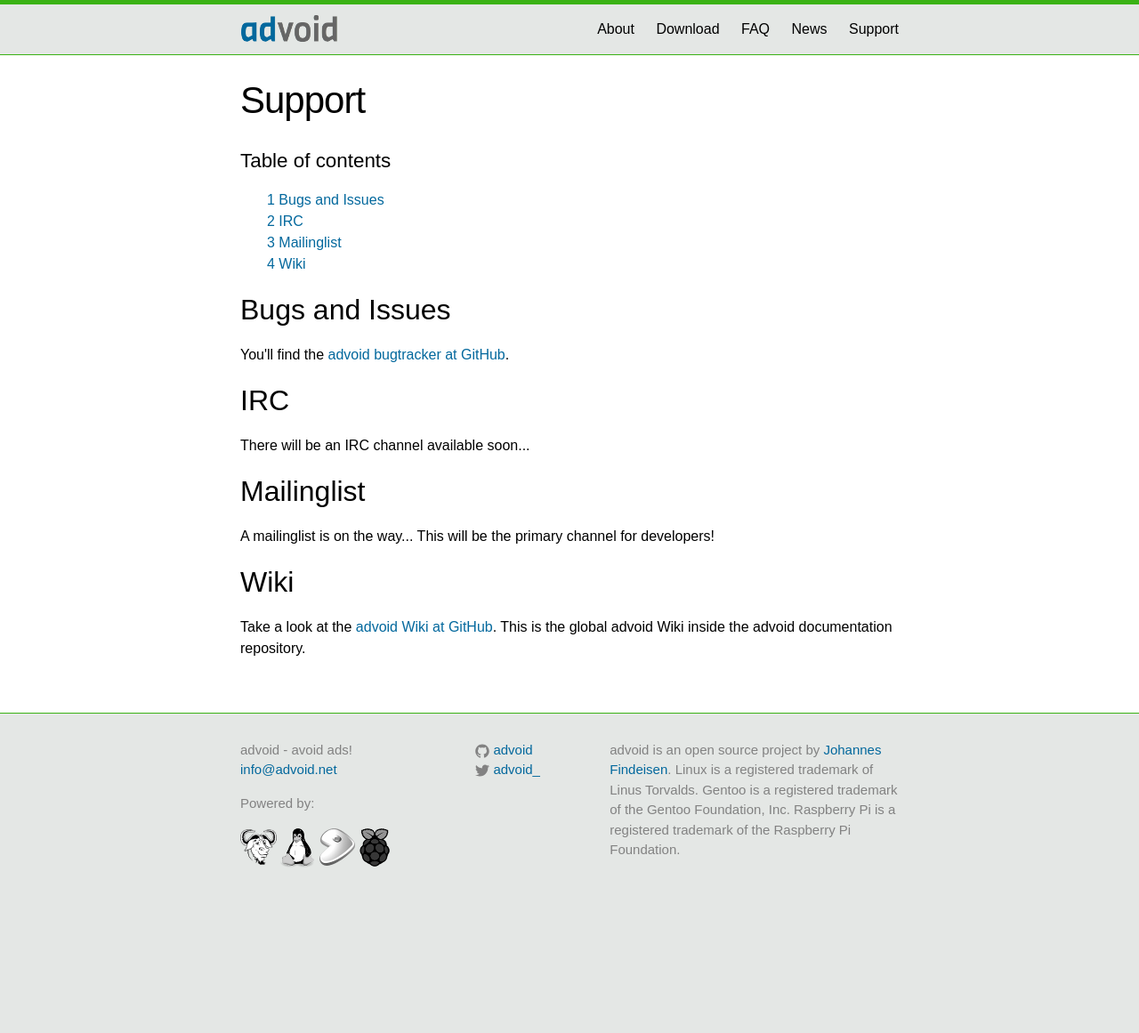
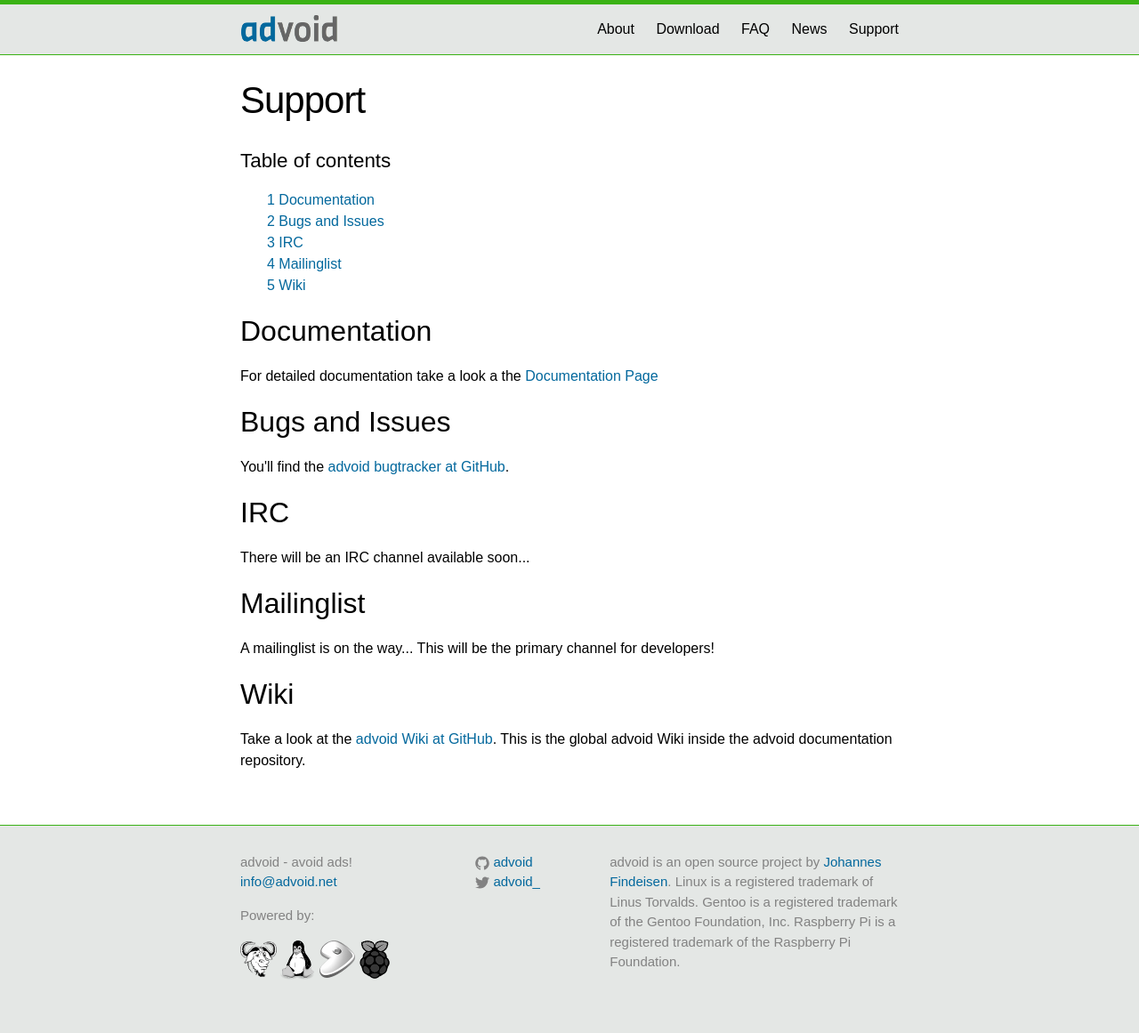
Before and after one commit to advoid/advoid.net, a Jekyll site: the page built from support.md, in a window 1280 px wide. Shown: the whole page at 89% size. Built offline with Jekyll 4.4.1, drawn with Linux system fonts in a browser that asks for light colours; before the commit the page ends 1035 px from its top, so only the background shows below that.

Commit message:
just testing stuff

```diff
--- a/support.md
+++ b/support.md
@@ -3,6 +3,10 @@ layout: page
 title: Support
 permalink: /support/
 ---
+
+<h2>Documentation</h2>
+
+<p>For detailed documentation take a look a the <a href="/documentation/">Documentation Page</a>
 
 <h2>Bugs and Issues</h2>
 
```
Also changed, not shown: .gitmodules (added).
